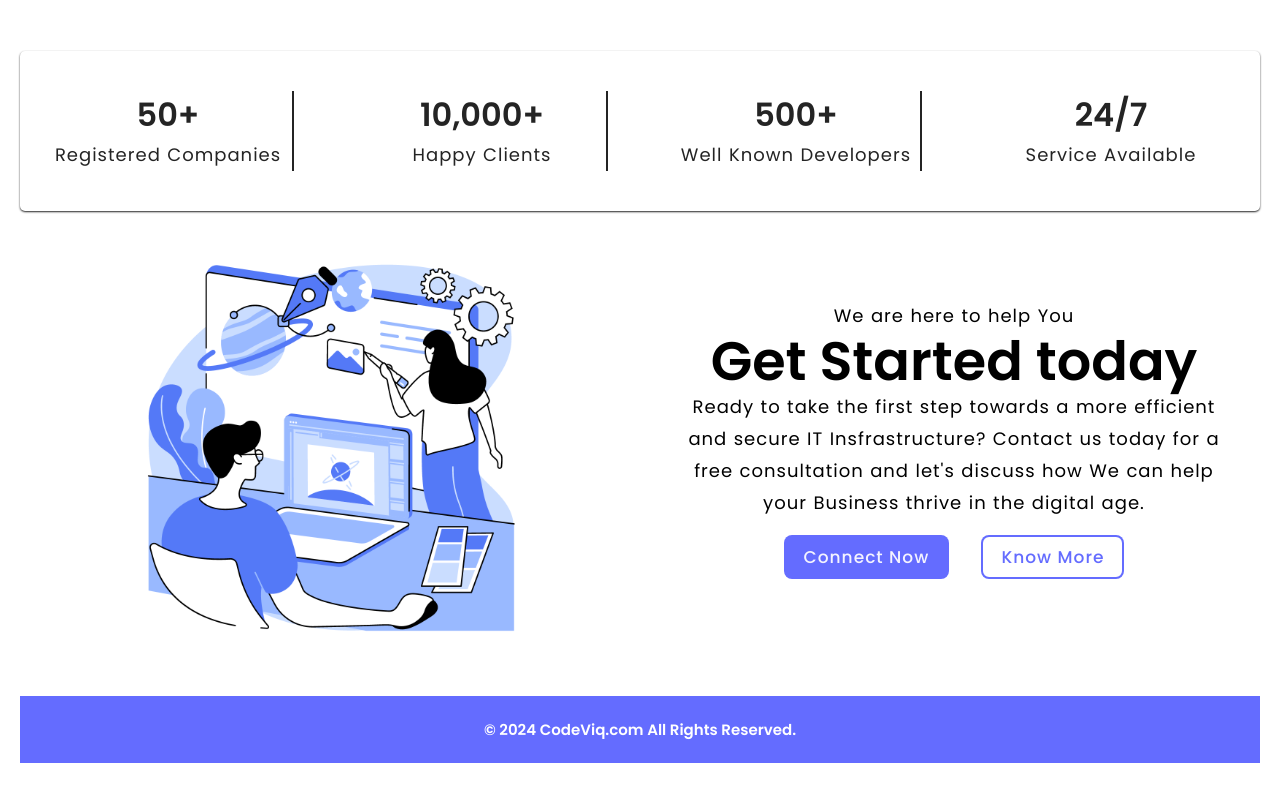
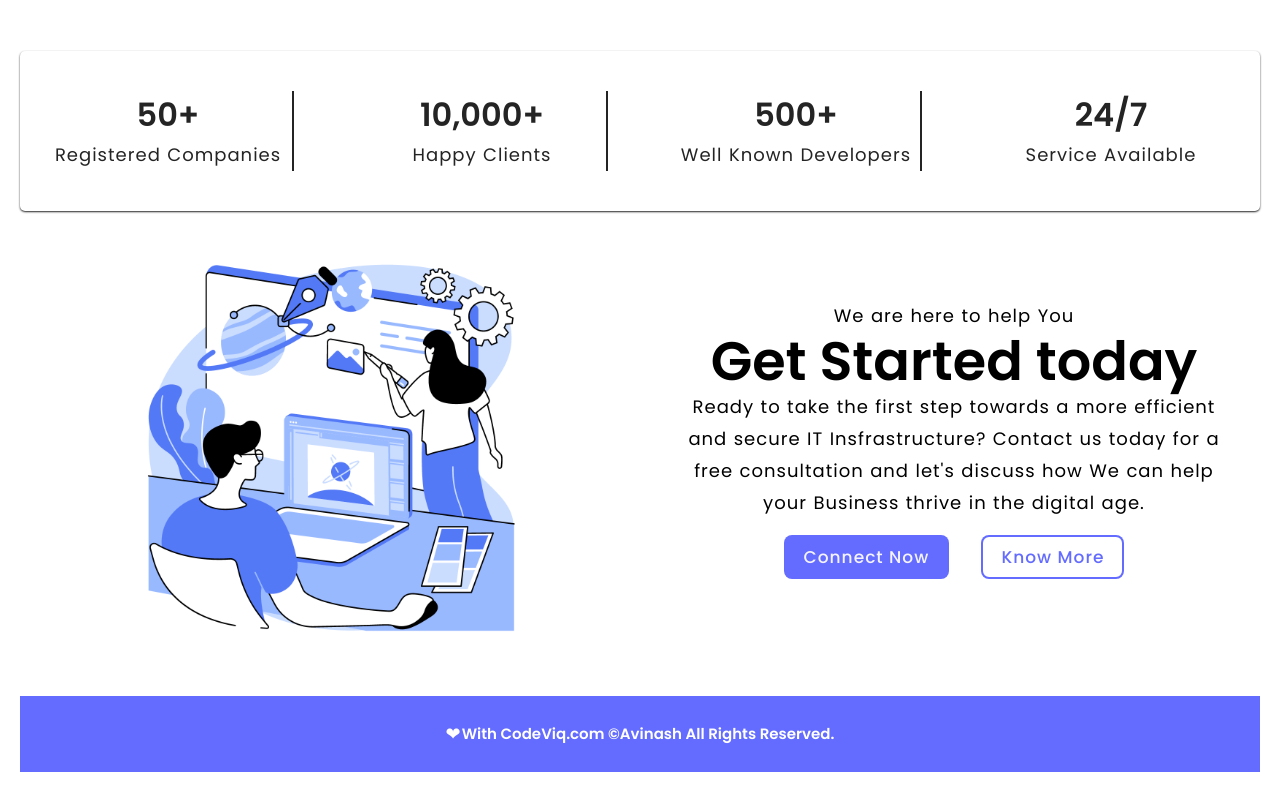
Before and after one commit to nvavinash/clientFirebase, a React (Vite) app: page / in a window 1280 px wide. Shown: the part 585-1377 px from the top of the page. Built offline with nearby package versions, Linux system fonts and the light colour scheme; no server answers.

Commit message:
footer fixed

```diff
--- a/src/components/Footer.jsx
+++ b/src/components/Footer.jsx
@@ -4,7 +4,8 @@ export const Footer =()=>{
 return(
     <>
     <div className="footer">
-    <h2> &copy; 2024 CodeViq.com All Rights Reserved.</h2>
+    <p>❤ </p>
+    <h2>With CodeViq.com &copy;Avinash All Rights Reserved.</h2>
     </div>
     </>
 )
--- a/src/components/Navbar.css
+++ b/src/components/Navbar.css
@@ -33,12 +33,15 @@ ul{
 .footer{
     display: flex;
     justify-content: center;
+    align-items: center;
     background-color:#646cff;
     width: 100%;
     padding: 2.2rem 2.2rem;
     color: #fff;
     margin-bottom: 0;
     margin-top: 1rem;
+.foorter p{
+    color: red;
 }
 li:hover{
     transition: all 0.2s ease-in-out;
```
